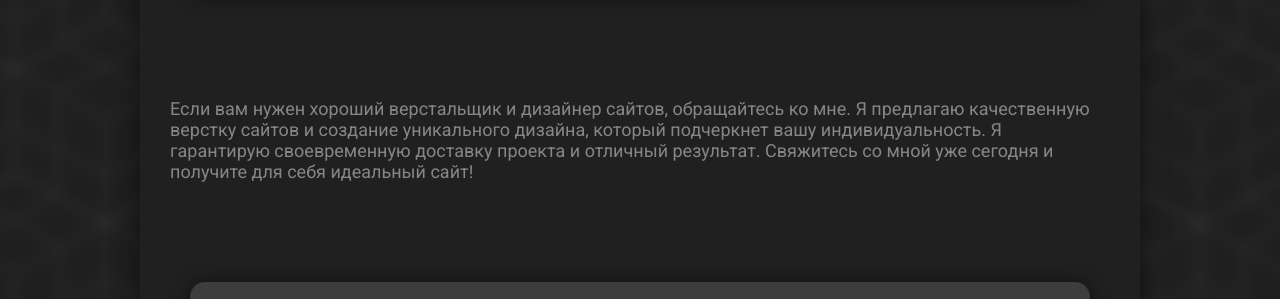
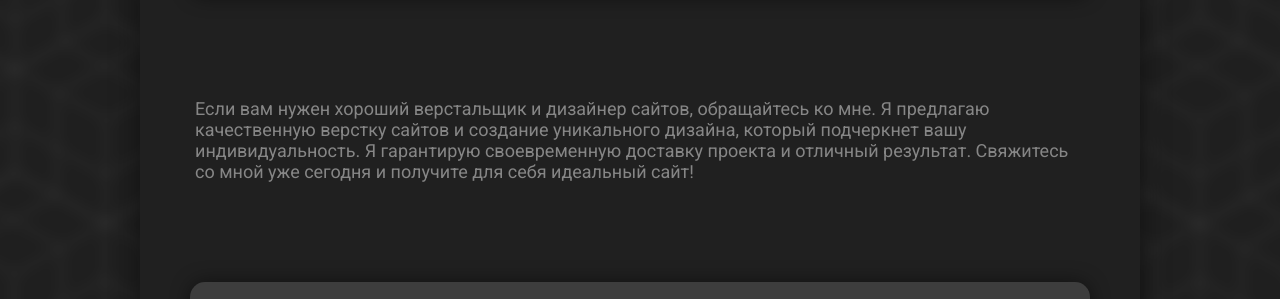
Before and after one commit to Rail-TH/railth.website, a plain HTML site: page index.html in a window 1280 px wide. Shown: the part 421-720 px from the top of the page. Drawn offline with Linux system fonts and the light colour scheme.

Commit message:
Update style.css

```diff
--- a/style.css
+++ b/style.css
@@ -90,8 +90,9 @@ body {
     font-weight: normal;
     position: relative;
     top: 83px;
-    margin-left: 30px;
-    width: 936px;
+    margin-left: auto;
+    margin-right: auto;
+    width: 890px;
     padding-bottom: 100px;
 }
 
```
